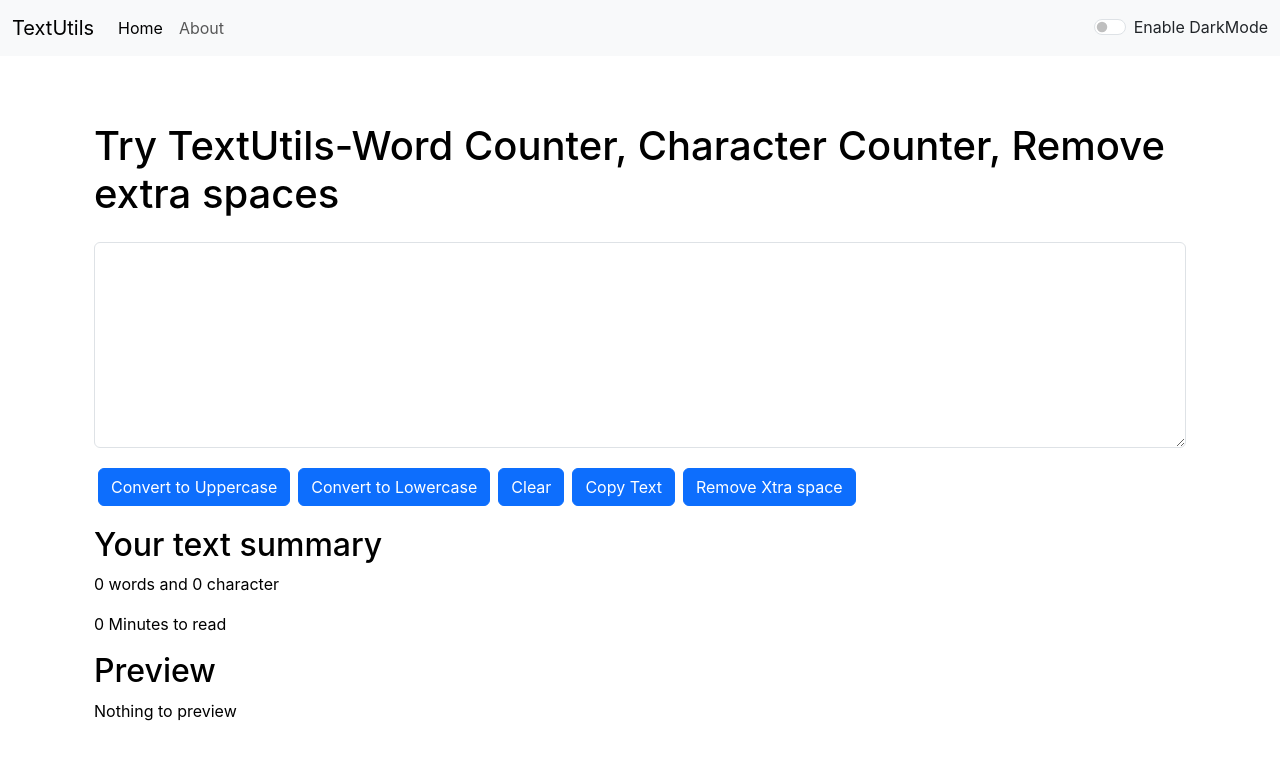
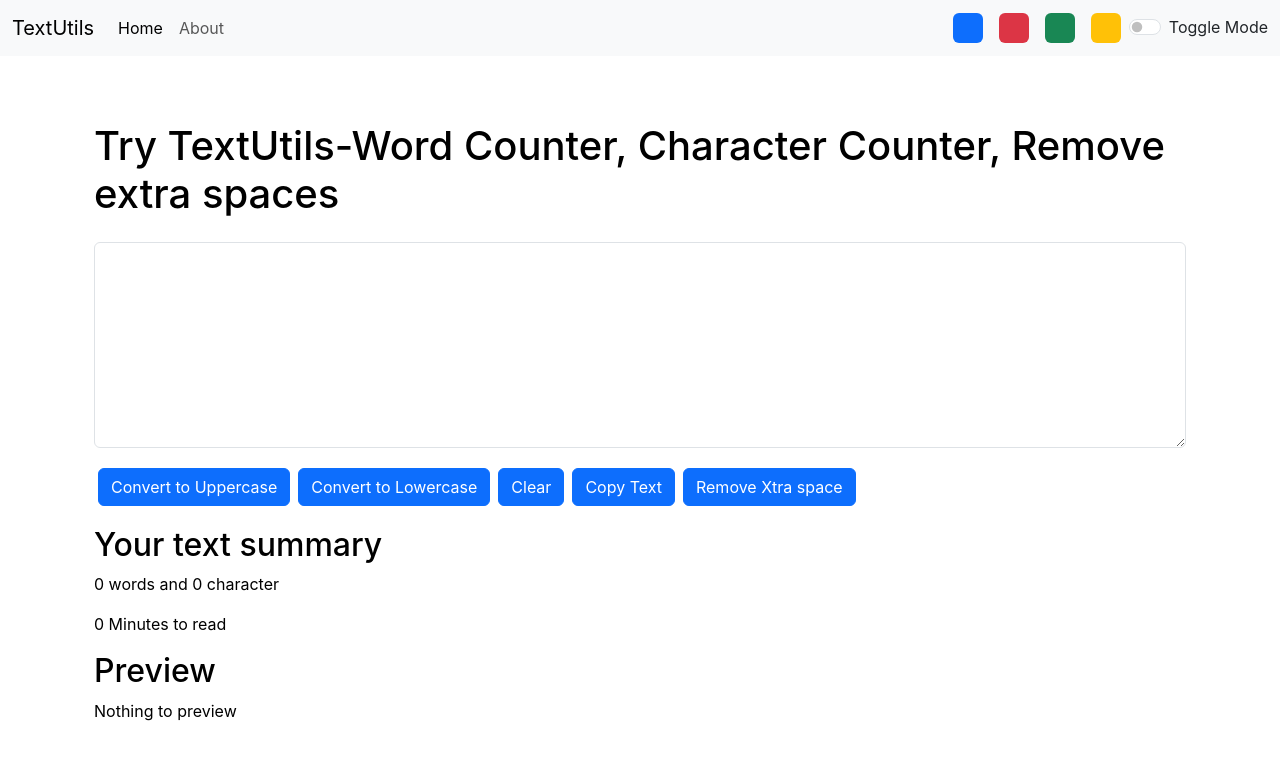
Before and after one commit to amitkr79/Textutils-react-app, a React (Create React App) app: page / in a window 1280 px wide. Shown: the top 760 px of the page. Built offline with nearby package versions, Linux system fonts and the light colour scheme.

Commit message:
color toggle added

```diff
--- a/src/App.js
+++ b/src/App.js
@@ -7,7 +7,6 @@ import React, { useState } from 'react'
 import Alert from './components/Alert';
 import {
   BrowserRouter as Router,
-  // Link,
   Route,
   Routes,
 } from "react-router-dom";
@@ -29,23 +28,22 @@ function App() {
     }, 2000)
    }
 
+   const removeBodyClasses = ()=>{
+    document.body.classList.remove('bg-light')
+    document.body.classList.remove('bg-dark')
+    document.body.classList.remove('bg-warning')
+    document.body.classList.remove('bg-danger')
+    document.body.classList.remove('bg-success')
+   }
 
-  const toggleMode =()=>{
+  const toggleMode =(cls)=>{
+    removeBodyClasses();
+    document.body.classList.add('bg-'+cls)
     if(mode==='light')
     {
       setMode ('dark');
       document.body.style.backgroundColor = '#0c2143';
-      showAlert("Dark Mode has been enabled", "success");
-      // document.title = 'TextUtil - Dark Mode';
-      // setInterval(() => {
-      //   document.title = 'TextUtil - Install Now';
-
-      // }, 2000);
-      // setInterval(() => {
-      //   document.title = 'TextUtil - Now';
-
-      // }, 1500);
-    }
+      showAlert("Dark Mode has been enabled", "success");}
     else{
       setMode ('light');
       document.body.style.backgroundColor = 'white';
--- a/src/components/Navbar.js
+++ b/src/components/Navbar.js
@@ -19,14 +19,18 @@ export default function Navbar(props) {
           <Link className="nav-link" to="/about">{props.aboutText}</Link>
         </li>
         </ul>
-      <form className="d-flex" role="search">
-            {/* <input className="form-control me-2" type="search" placeholder="Search" aria-label="Search"/>
-            <button className="btn btn-warning" type="submit">Search</button> */}
+
+        <div className="d-flex">
+          <div className="bg-primary rounded mx-2" onClick={ ()=>{props.toggleMode('primary')}} style={{ height:'30px' , width: '30px' , cursor:'pointer'}} ></div>
+          <div className="bg-danger rounded mx-2" onClick={ ()=>{props.toggleMode('danger')}} style={{ height:'30px' , width: '30px' , cursor:'pointer'}} ></div>
+          <div className="bg-success rounded mx-2" onClick={ ()=>{props.toggleMode('success')}} style={{ height:'30px' , width: '30px' , cursor:'pointer'}} ></div>
+          <div className="bg-warning rounded mx-2" onClick={ ()=>{props.toggleMode('warning')}} style={{ height:'30px' , width: '30px' , cursor:'pointer'}} ></div>
+        </div>
+
         <div className={`form-check form-switch text-${props.mode==='light'?'dark':'light'}`}>
-              <input className="form-check-input" onClick={props.toggleMode} type="checkbox" role="switch" id="flexSwitchCheckDefault"/>
-              <label className="form-check-label" htmlFor="flexSwitchCheckDefault">Enable DarkMode</label>
+              <input className="form-check-input" onClick={ ()=>{props.toggleMode('null')}} type="checkbox" role="switch" id="flexSwitchCheckDefault"/>
+              <label className="form-check-label" htmlFor="flexSwitchCheckDefault">Toggle Mode</label>
         </div>
-      </form>
     </div>
   </div>
  </nav>
```
